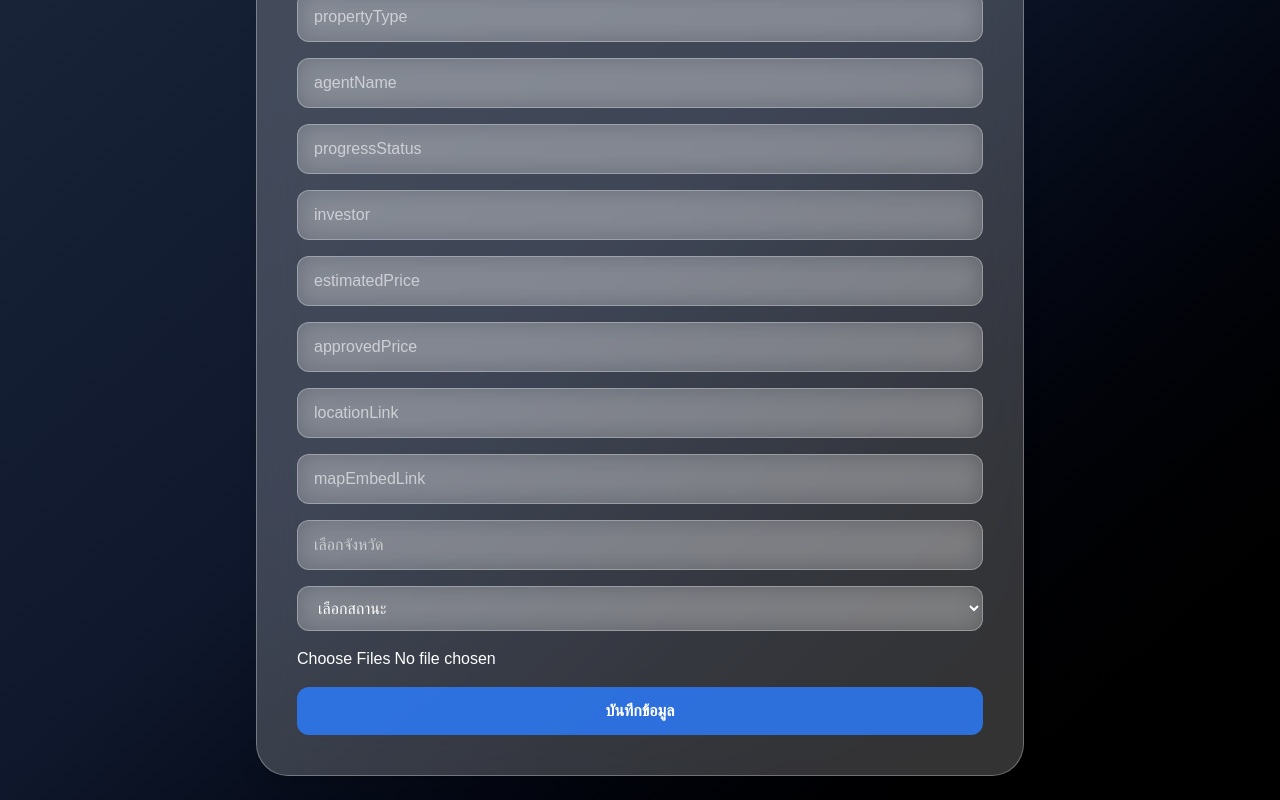
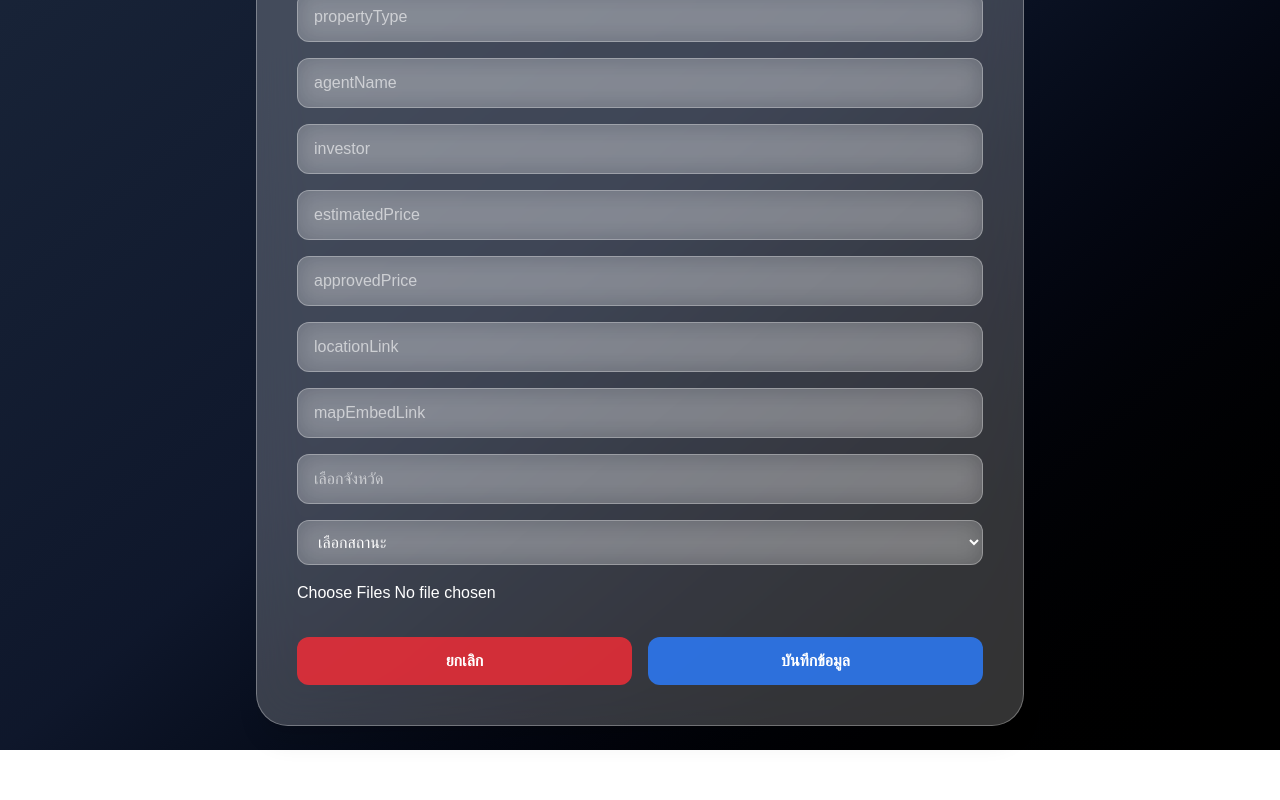
Before and after one commit to ZWIFT13/HFCportal, a Next.js app: page /add in a window 1280 px wide. Shown: the part 339-1139 px from the top of the page. After the commit the page ends 1089 px from the top, so only its background shows below. Built offline with nearby package versions, Linux system fonts and the light colour scheme.

Commit message:
quick fixed

```diff
--- a/src/app/add/page.tsx
+++ b/src/app/add/page.tsx
@@ -36,7 +36,6 @@ type FormFields = {
   ownerPhone: string;
   propertyType: string;
   agentName: string;
-  progressStatus: string;
   investor: string;
   estimatedPrice: string;
   approvedPrice: string;
@@ -54,7 +53,6 @@ export default function AddPage() {
     ownerPhone: '',
     propertyType: '',
     agentName: '',
-    progressStatus: '',
     investor: '',
     estimatedPrice: '',
     approvedPrice: '',
@@ -101,20 +99,17 @@ export default function AddPage() {
         headers: { 'Content-Type': 'application/json' },
         body: JSON.stringify({ ...form, images: uploadData.paths }),
       });
-      const propData = await propRes.json();
       if (!propRes.ok) {
-        throw new Error(propData.error || 'บันทึกข้อมูลไม่สำเร็จ');
+        const err = await propRes.json();
+        throw new Error(err.error || 'บันทึกข้อมูลไม่สำเร็จ');
       }
 
       // 3. Navigate home on success
-      router.push('/');
+      router.push('/dashboard');
     } catch (error: unknown) {
-      // Handle error without using `any`
       const message =
         error instanceof Error
           ? error.message
-          : typeof error === 'string'
-          ? error
           : 'เกิดข้อผิดพลาดไม่ทราบสาเหตุ';
       console.error('Error submitting form:', message);
       alert(message);
@@ -129,7 +124,7 @@ export default function AddPage() {
         </h1>
         <form onSubmit={handleSubmit} className="space-y-4">
           {(Object.keys(form) as (keyof FormFields)[])
-            .filter(key => !['province', 'status'].includes(key))
+            .filter(key => !['province', 'status', 'progressStatus'].includes(key))
             .map(key => (
               <input
                 key={key}
@@ -196,12 +191,22 @@ export default function AddPage() {
             </div>
           )}
 
-          <button
-            type="submit"
-            className="w-full py-3 rounded-xl bg-blue-500/80 text-white font-semibold hover:bg-blue-600 transition"
-          >
-            บันทึกข้อมูล
-          </button>
+          {/* ปุ่มยกเลิก กับ บันทึก */}
+          <div className="flex gap-4 mt-4">
+            <button
+              type="button"
+              onClick={() => router.push('/dashboard')}
+              className="w-1/2 py-3 rounded-xl bg-red-500/80 text-white font-semibold hover:bg-red-600 transition"
+            >
+              ยกเลิก
+            </button>
+            <button
+              type="submit"
+              className="w-1/2 py-3 rounded-xl bg-blue-500/80 text-white font-semibold hover:bg-blue-600 transition"
+            >
+              บันทึกข้อมูล
+            </button>
+          </div>
         </form>
       </div>
     </div>
--- a/src/app/components/PropertyCard.tsx
+++ b/src/app/components/PropertyCard.tsx
@@ -32,9 +32,9 @@ export default function PropertyCard({ property, onClick }: Props) {
 
       {/* Status & NEW Badge */}
       <div className="absolute top-4 right-4 flex gap-2">
-        {property.progressStatus && (
+        {property.status && (
           <span className="inline-flex items-center px-3 py-1 bg-white/80 text-black text-xs font-semibold rounded-full">
-            {property.progressStatus}
+            {property.status}
           </span>
         )}
         {property.isNew && (
```
Also changed, not shown: 1 other file (tests, documents, lock files or other folders).
